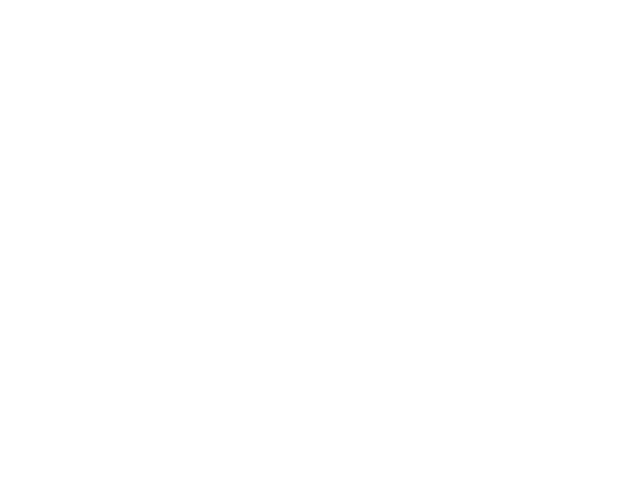
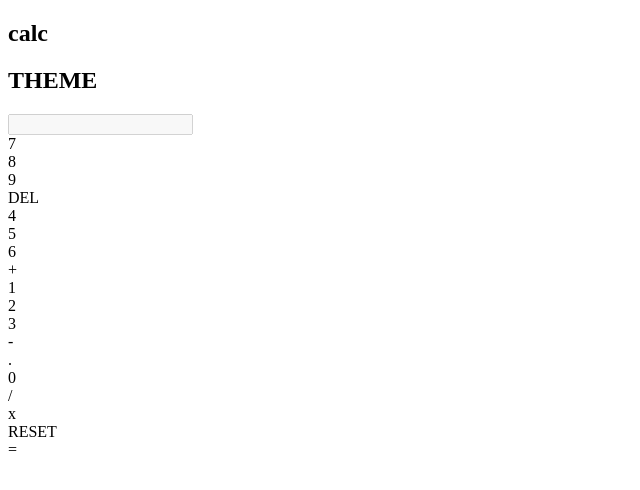
Before and after one commit to IsacLima/CalculadoraJS, a plain HTML site: page index.html in a window 1280 px wide. Shown: the whole page, without its empty margins (0-640 px from the left). Drawn offline with Linux system fonts and the light colour scheme.

Commit message:
feat: add the markup except multiple switch

```diff
--- a/index.html
+++ b/index.html
@@ -7,7 +7,49 @@
     <link rel="icon" href="/assets/img/favicon-32x32.png">
     <title>Calculadora Online</title>
 </head>
+
 <body>
+    <div class="container">
 
+        <nav>
+            <h1 class="nav__title">calc</h1>
+
+            <div class="theme">
+                <h2 class="theme__title">THEME</h2>
+                <div class="theme__switch">
+                    <!-- hora da pesquisa coleguinha -->
+                </div>
+            </div>
+        </nav>
+
+        <header>
+            <input type="number" disabled>
+        </header>
+
+        <main>
+            <div class="keyboard">
+                <div class="keyboard__key">7</div>
+                <div class="keyboard__key">8</div>
+                <div class="keyboard__key">9</div>
+                <div class="keyboard__key keyboard__key--blue">DEL</div>
+                <div class="keyboard__key">4</div>
+                <div class="keyboard__key">5</div>
+                <div class="keyboard__key">6</div>
+                <div class="keyboard__key">+</div>
+                <div class="keyboard__key">1</div>
+                <div class="keyboard__key">2</div>
+                <div class="keyboard__key">3</div>
+                <div class="keyboard__key">-</div>
+                <div class="keyboard__key">.</div>
+                <div class="keyboard__key">0</div>
+                <div class="keyboard__key">/</div>
+                <div class="keyboard__key">x</div>
+                <div class="keyboard__key key--large keyboard__key--blue">RESET</div>
+                <div class="keyboard__key key--large keyboard__key--red">=</div>
+
+            </div>
+        </main>
+
+    </div>
 </body>
 </html>
```
